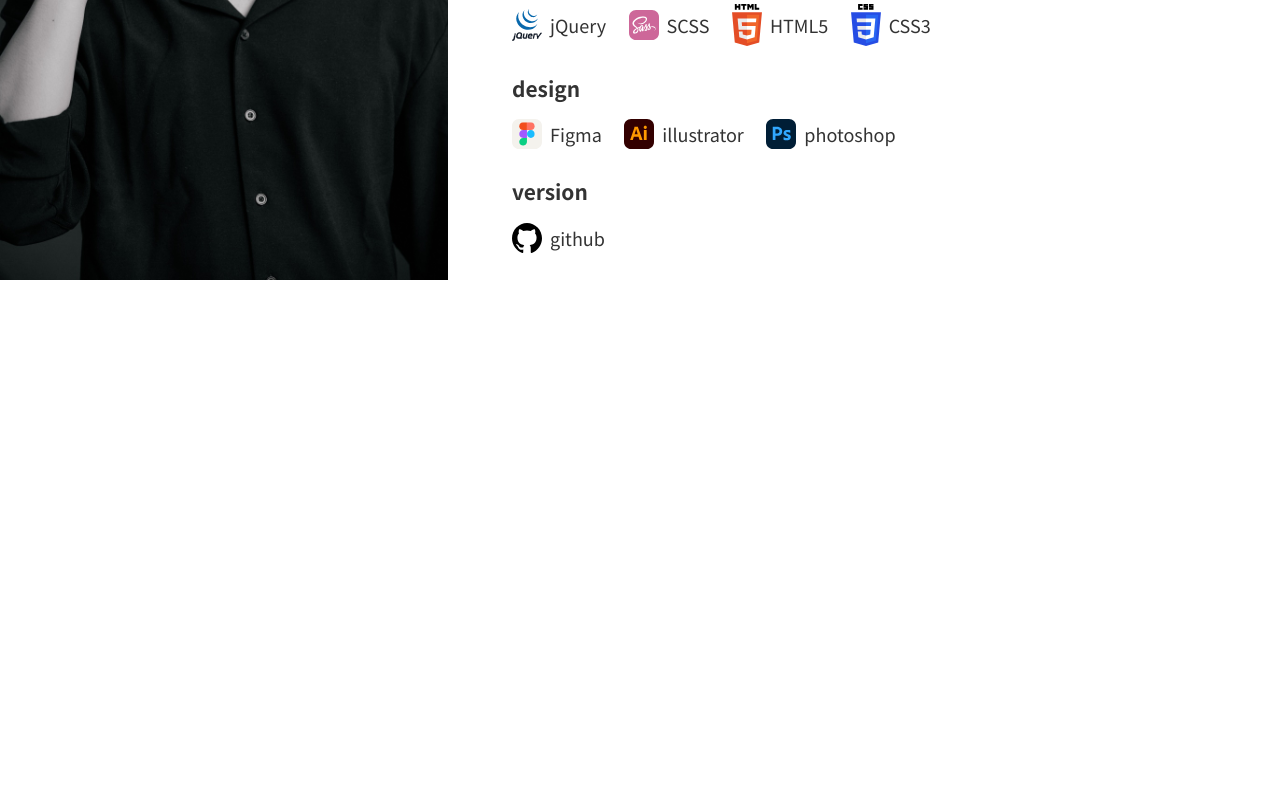
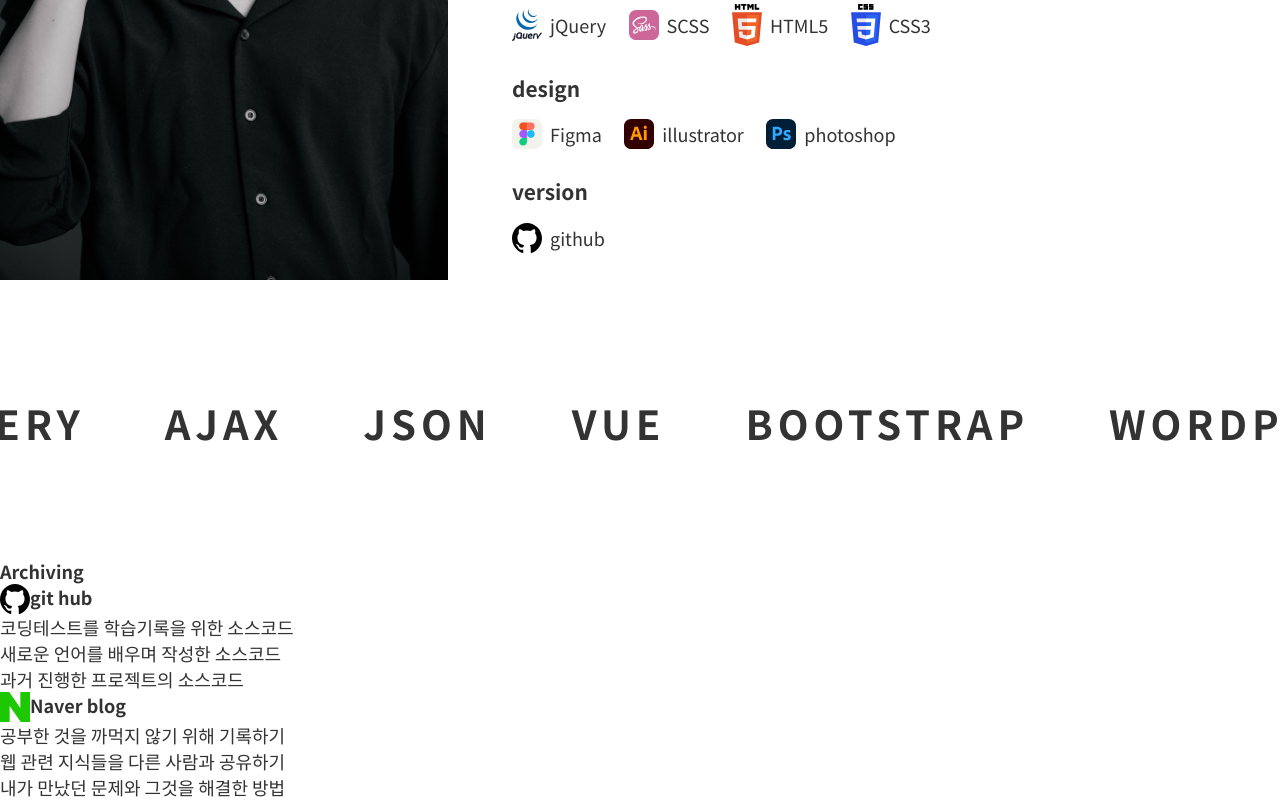
Before and after one commit to omokgosu/Portfolio, a React (Create React App) app: page / in a window 1280 px wide. Shown: the part 1311-2111 px from the top of the page. Before the commit the page ends 1699 px from the top, so only its background shows below. Built offline with nearby package versions, Linux system fonts and the light colour scheme; a web font is replaced by a local one.

Commit message:
아카이빙

```diff
--- a/src/components/Archiving.tsx
+++ b/src/components/Archiving.tsx
@@ -3,7 +3,31 @@ import React from 'react';
 export default function Archiving() {
   return (
     <section className="Archiving">
-
+      <h3>Archiving</h3>
+      <ul className="ArchivingList">
+        <li>
+          <h4>
+            <img src="/assets/icons/skill/version/github.svg" alt="git hub" />
+            <span>git hub</span>
+          </h4>
+          <ul>
+            <li><p>코딩테스트를 학습기록을 위한 소스코드</p></li>
+            <li><p>새로운 언어를 배우며 작성한 소스코드</p></li>
+            <li><p>과거 진행한 프로젝트의 소스코드</p></li>
+          </ul>
+        </li>
+        <li>
+          <h4>
+            <img src="/assets/icons/skill/version/Naver.svg" alt="naver blog" />
+            <span>Naver blog</span>
+          </h4>
+          <ul>
+            <li><p>공부한 것을 까먹지 않기 위해 기록하기</p></li>
+            <li><p>웹 관련 지식들을 다른 사람과 공유하기</p></li>
+            <li><p>내가 만났던 문제와 그것을 해결한 방법</p></li>
+          </ul>
+        </li>
+      </ul>
     </section>
   );
 }
--- /dev/null
+++ b/src/components/Slide.tsx
@@ -0,0 +1,85 @@
+import React from 'react';
+
+import '../styles/Slide.css';
+
+export default function Slide() {
+
+  return (
+    <div className="slide">
+      <ul>
+        <li>
+          <p>HTML5</p>
+        </li>
+        <li>
+          <p>CSS3</p>
+        </li>
+        <li>
+          <p>JAVASCRIPT</p>
+        </li>
+        <li>
+          <p>JQUERY</p>
+        </li>
+        <li>
+          <p>AJAX</p>
+        </li>
+        <li>
+          <p>JSON</p>
+        </li>
+        <li>
+          <p>VUE</p>
+        </li>
+        <li>
+          <p>BOOTSTRAP</p>
+        </li>
+        <li>
+          <p>WORDPRESS</p>
+        </li>
+        <li>
+          <p>PHP</p>
+        </li>
+        <li>
+          <p>W3C</p>
+        </li>
+        <li>
+          <p>CROSSBROWSING</p>
+        </li>
+        <li>
+          <p>HTML5</p>
+        </li>
+        <li>
+          <p>CSS3</p>
+        </li>
+        <li>
+          <p>JAVASCRIPT</p>
+        </li>
+        <li>
+          <p>JQUERY</p>
+        </li>
+        <li>
+          <p>AJAX</p>
+        </li>
+        <li>
+          <p>JSON</p>
+        </li>
+        <li>
+          <p>VUE</p>
+        </li>
+        <li>
+          <p>BOOTSTRAP</p>
+        </li>
+        <li>
+          <p>WORDPRESS</p>
+        </li>
+        <li>
+          <p>PHP</p>
+        </li>
+        <li>
+          <p>W3C</p>
+        </li>
+        <li>
+          <p>CROSSBROWSING</p>
+        </li>
+      </ul>
+    </div>
+  );
+}
--- a/src/pages/Page.tsx
+++ b/src/pages/Page.tsx
@@ -3,7 +3,7 @@ import React from 'react';
 import Header from '../components/Header';
 import Main from '../components/Main';
 import About from '../components/About';
-import Skill from '../components/Skill';
+import Slide from '../components/Slide';
 import Archiving from '../components/Archiving';
 import Project from '../components/Project';
 import Career from '../components/Career';
@@ -16,6 +16,7 @@ export default function Page() {
             <h2 className="hidden">본문 콘텐츠 영역</h2>
             <Main />
             <About />
+            <Slide />
             <Archiving />
             <Project />
             <Career />
--- a/src/styles/About.css
+++ b/src/styles/About.css
@@ -1,7 +1,8 @@
 .About{
+    max-width: 1400px;
+    margin: 6rem auto;
     display: flex;
     justify-content: space-between;
-    margin: 6em 0;
 }
 .About > img{
     width: 35%;
--- a/src/styles/Main.css
+++ b/src/styles/Main.css
@@ -1,4 +1,6 @@
 .main{
+    max-width: 1400px;
+    margin: 0 auto;
     position: relative;
     height: calc(100vh - 80px);
     margin-top: 80px;
--- /dev/null
+++ b/src/styles/Slide.css
@@ -0,0 +1,28 @@
+@keyframes slide {
+    from{
+        transform: translateX(0px);
+    }
+    to{
+        transform: translateX(-3256px);
+    }
+}
+.slide{
+    margin: 100px 0;
+    overflow: hidden;
+    font-size: 0;
+}
+.slide ul{
+    white-space: nowrap;
+    will-change: transform;
+    animation: slide 20s linear infinite;
+}
+.slide ul li{
+    display: inline-block;
+}
+.slide ul li p{
+    font-size: 40px;
+    font-weight: 700;
+    letter-spacing: 5px;
+    color: #333;
+    padding: 6px 40px;
+}
--- a/src/styles/reset.css
+++ b/src/styles/reset.css
@@ -32,10 +32,6 @@ font-family: 'Fredericka the Great', cursive;
  body{
     font-family: 'Noto Sans KR', sans-serif;
  }
- .container{
-	max-width: 1400px;
-	margin: 0 auto;
- }
 .hidden{
     position: absolute;
 	clip: rect(0 0 0 0);
```
Also changed, not shown: public/assets/icons/skill/version/Naver.svg (added).
